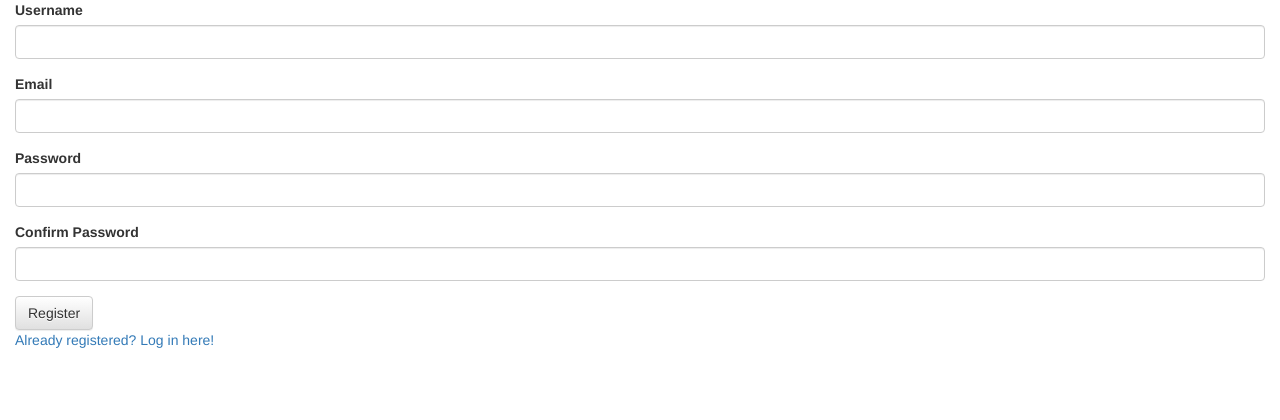
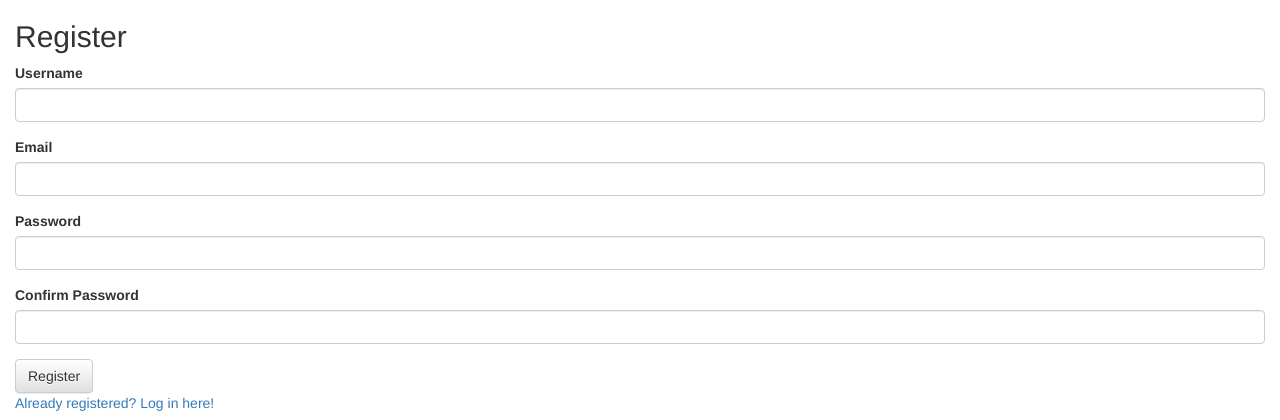
Before and after one commit to alexyuisingwu/CS3300-project-2, a Flask app: page /register in a window 1280 px wide. Shown: the top 420 px of the page. Run offline with Flask 2, Linux system fonts and the light colour scheme; some libraries are stand-ins or nearby versions.

Commit message:
- minor styling

```diff
--- a/app/templates/login.html
+++ b/app/templates/login.html
@@ -2,6 +2,7 @@
 {% block title %}Login{% endblock %}
 {% block content %}
 <div class="container-fluid">
+    <h2>Log In</h2>
     {% from "form-helpers.html" import render_field %}
     <form action="/login" method="POST">
         {{ form.csrf_token }}
--- a/app/templates/register.html
+++ b/app/templates/register.html
@@ -4,6 +4,7 @@
 {% block content %}
 {% from "form-helpers.html" import render_field %}
 <div class="container-fluid">
+    <h2>Register</h2>
     <form action="/register" method="POST">
         {{ form.csrf_token }}
         {{ render_field(form.username) }}
```
